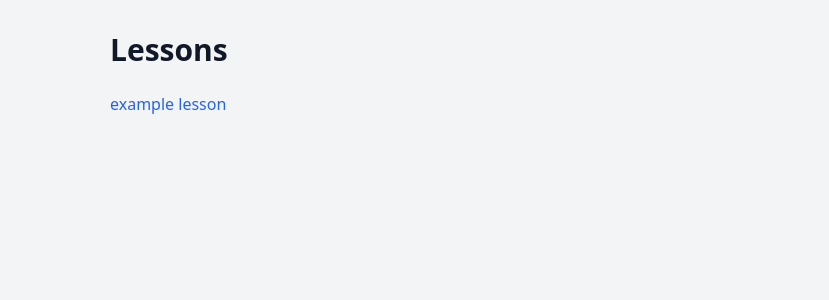
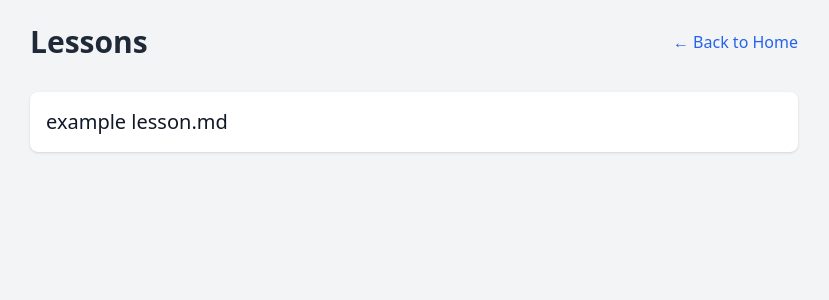
Before and after one commit to GamerArjun/AISparks, a Next.js app: page /lessons in a window 1280 px wide. Shown: the top 300 px of the page, without its empty margins (226-1055 px from the left). Built offline with nearby package versions, Linux system fonts and the light colour scheme.

Commit message:
Update index.js

```diff
--- a/pages/lessons/index.js
+++ b/pages/lessons/index.js
@@ -6,25 +6,38 @@ export async function getStaticProps() {
   const lessonsDir = path.join(process.cwd(), 'lessons');
   const filenames = fs.readdirSync(lessonsDir);
   const lessons = filenames.map((name) => ({
-    slug: name.replace(/\.md$/, ''),
-    title: name.replace(/\.md$/, '').replace(/-/g, ' '),
+    slug: name.replace(/\\.md$/, ''),
+    title: name.replace(/\\.md$/, '').replace(/-/g, ' '),
   }));
   return { props: { lessons } };
 }
 
 export default function Lessons({ lessons }) {
   return (
-    <div className="p-8 max-w-2xl mx-auto">
-      <h1 className="text-3xl font-bold mb-6">Lessons</h1>
+    <div className="min-h-screen bg-gray-100 p-6">
+      <div className="max-w-3xl mx-auto">
+        <div className="flex justify-between items-center mb-8">
+          <h1 className="text-3xl font-bold text-gray-800">Lessons</h1>
+          <Link
+            href="/"
+            className="text-blue-600 hover:underline hover:text-blue-800"
+          >
+            ← Back to Home
+          </Link>
+        </div>
         <ul className="space-y-4">
           {lessons.map(({ slug, title }) => (
             <li key={slug}>
-            <Link href={`/lessons/${slug}`} className="text-blue-600 hover:underline">
-              {title}
+              <Link
+                href={`/lessons/${slug}`}
+                className="block bg-white p-4 rounded-lg shadow hover:bg-blue-50 hover:shadow-md transition"
+              >
+                <h2 className="text-xl font-medium text-gray-900">{title}</h2>
               </Link>
             </li>
           ))}
         </ul>
       </div>
+    </div>
   );
 }
```
Lines whose indentation alone changed are shown as unchanged.
